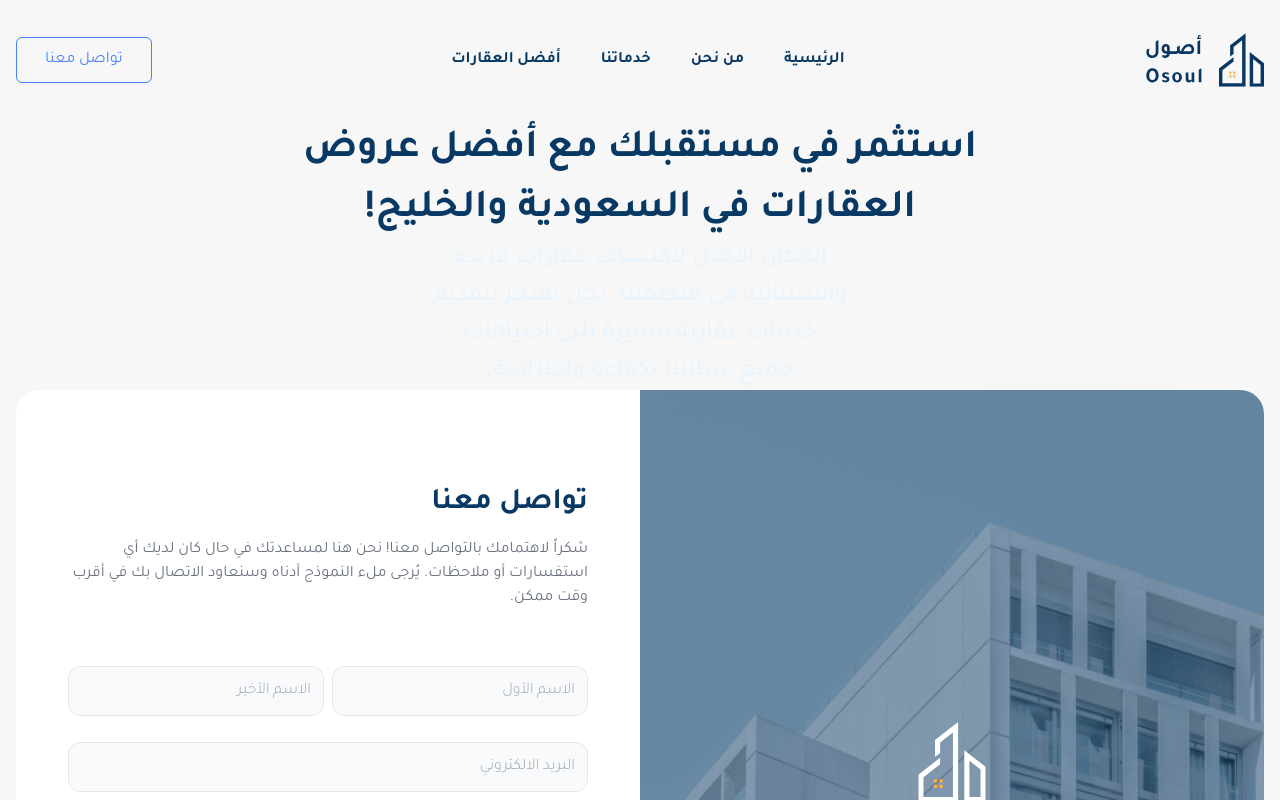
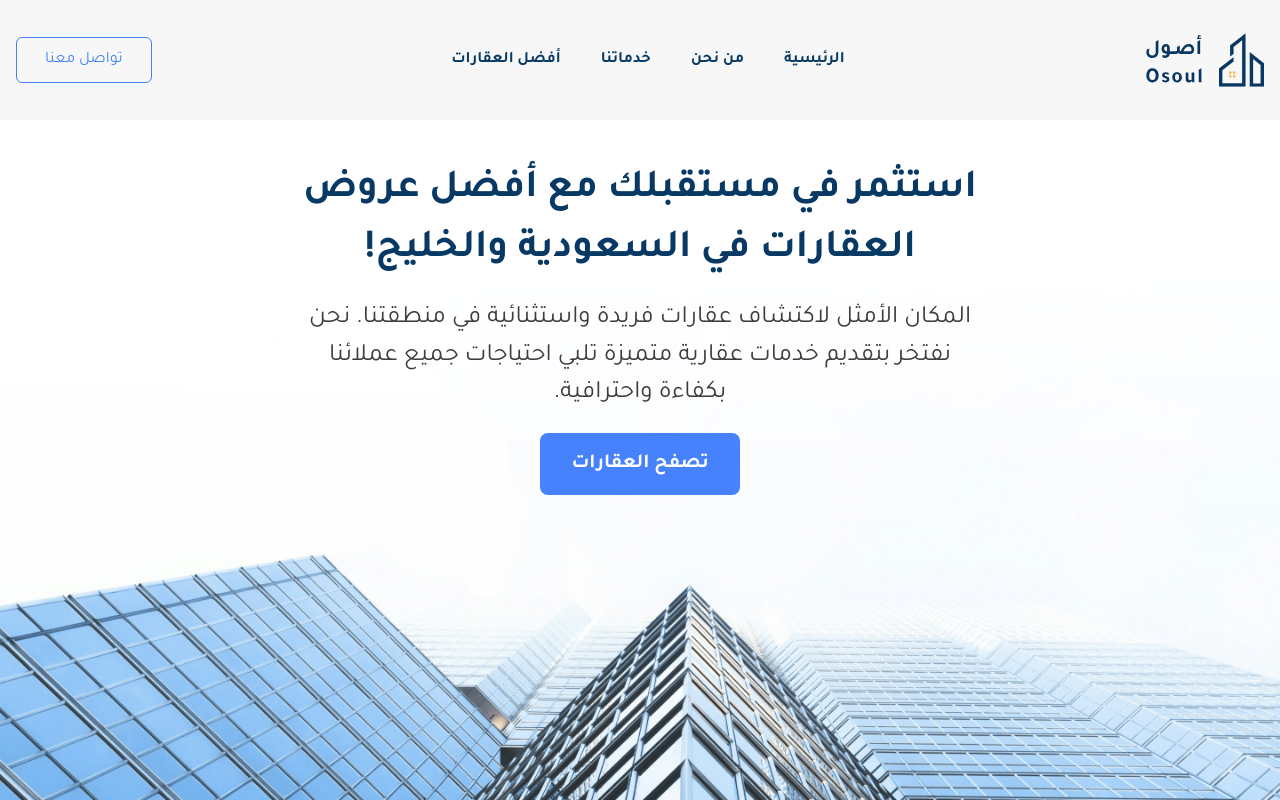
Before and after one commit to kerneltics/Project-2, a React (Vite) app in the folder Front-end/: page / in a window 1280 px wide. Shown: the top 800 px of the page. Built offline with nearby package versions, Linux system fonts and the light colour scheme.

Commit message:
add new vars to globals css

```diff
--- a/Front-end/src/components/HeroSection.tsx
+++ b/Front-end/src/components/HeroSection.tsx
@@ -1,16 +1,26 @@
-import { Heading } from "./Heading";
-import { SubHeading } from "./SubHeading";
+// import  hero  from "../../public/images/hero.png";
+
+import { Link } from "react-router-dom";
+
+import { Heading } from "@/components/Heading";
+import { SubHeading } from "@/components/SubHeading";
 
 export const HeroSection = () => {
   return (
-    <div id="main-hero">
-      <Heading className="text-center text-[40px]">
+    <div className="bg-hero h-[100dvh] bg-cover bg-bottom" id="main-hero">
+      <Heading className="pt-[40px] text-center text-[40px]">
         استثمر في مستقبلك مع أفضل عروض العقارات في السعودية والخليج!
       </Heading>
-      <SubHeading className="m-auto max-w-[30ch] text-center text-[25px] font-normal text-muted">
+      <SubHeading className="m-auto my-5 max-w-[50ch] text-center text-[25px] font-normal text-muted-foreground">
         المكان الأمثل لاكتشاف عقارات فريدة واستثنائية في منطقتنا. نحن نفتخر
         بتقديم خدمات عقارية متميزة تلبي احتياجات جميع عملائنا بكفاءة واحترافية.
       </SubHeading>
+      <Link
+        className="m-auto block w-[200px] rounded-lg bg-primary py-4 text-center text-[20px] font-bold text-white"
+        to="/"
+      >
+        تصفح العقارات
+      </Link>
     </div>
   );
 };
--- a/Front-end/src/layout/RootLayout.tsx
+++ b/Front-end/src/layout/RootLayout.tsx
@@ -9,9 +9,9 @@ export const RootLayout = () => {
   return (
     <div className="flex min-h-screen flex-col">
       <Header />
+        <HeroSection />
       <main className="flex-1">
         <Container>
-        <HeroSection />
           <Outlet />
         </Container>
       </main>
--- a/Front-end/src/styles/globals.css
+++ b/Front-end/src/styles/globals.css
@@ -27,7 +27,7 @@
 
     --destructive: 0 84.2% 60.2%;
     --destructive-foreground: 0 0% 98%;
-
+    --hero: url("../../public/images/hero.png");
     --border: 0 0% 89.8%;
     --input: 0 0% 89.8%;
     --ring: 208 87% 21%;
--- a/Front-end/tailwind.config.ts
+++ b/Front-end/tailwind.config.ts
@@ -53,6 +53,9 @@ const config = {
           foreground: "hsl(var(--card-foreground))",
         },
       },
+      backgroundImage: {
+        hero: "var(--hero)"
+      },
       borderRadius: {
         lg: "var(--radius)",
         md: "calc(var(--radius) - 2px)",
```
